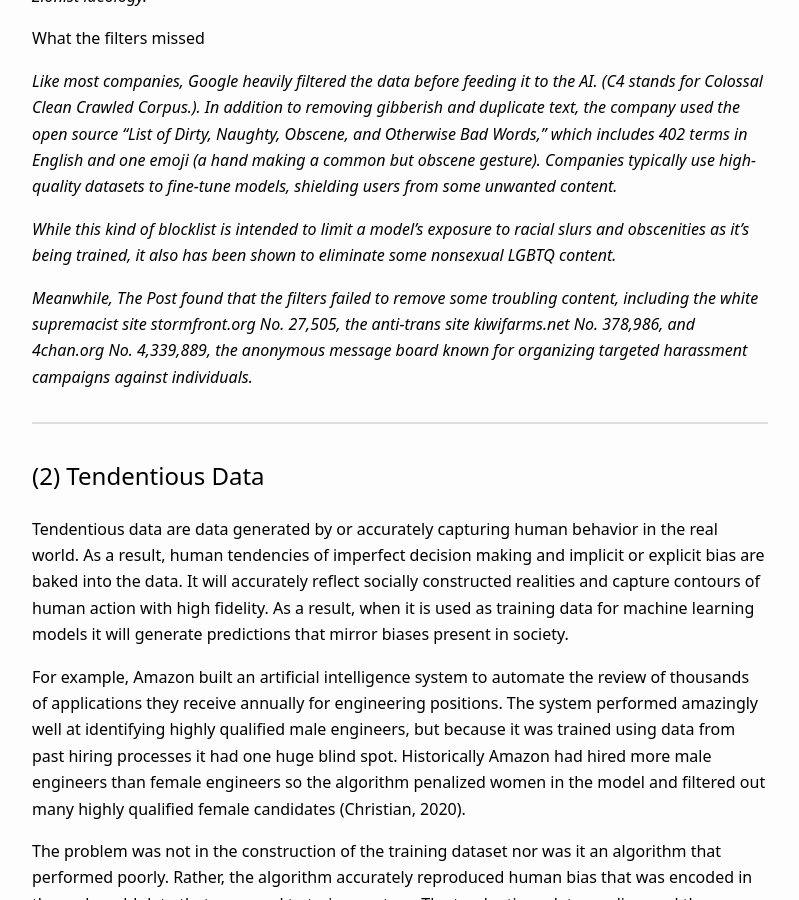
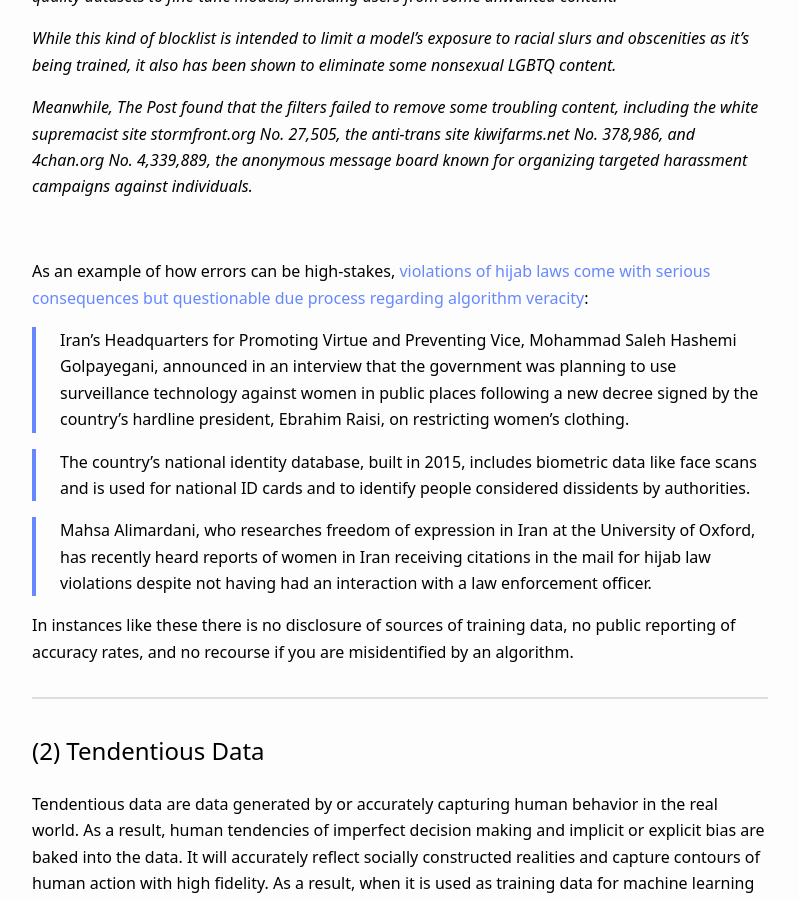
Before and after one commit to lecy/wells-dubois-protocol, a Jekyll site: the page built from index.md, in a window 1280 px wide and 900 px high, scrolled down 4179 px. Shown: the whole window, without its empty margins (240-1039 px from the left). Built offline with Jekyll 4.4.1, drawn with Linux system fonts in a browser that asks for light colours; some of the changed text lies outside the part shown.

Commit message:
Update index.md

```diff
--- a/index.md
+++ b/index.md
@@ -86,6 +82,17 @@ What the filters missed
 
 *Meanwhile, The Post found that the filters failed to remove some troubling content, including the white supremacist site stormfront.org No. 27,505, the anti-trans site kiwifarms.net No. 378,986, and 4chan.org No. 4,339,889, the anonymous message board known for organizing targeted harassment campaigns against individuals.*
 
+<br>
+
+As an example of how errors can be high-stakes, [violations of hijab laws come with serious consequences but questionable due process regarding algorithm veracity](https://www.deseret.com/utah/2023/1/11/23550122/iran-using-facial-recognition-techology-enforce-hijab-law):
+
+> Iran’s Headquarters for Promoting Virtue and Preventing Vice, Mohammad Saleh Hashemi Golpayegani, announced in an interview that the government was planning to use surveillance technology against women in public places following a new decree signed by the country’s hardline president, Ebrahim Raisi, on restricting women’s clothing.
+
+> The country’s national identity database, built in 2015, includes biometric data like face scans and is used for national ID cards and to identify people considered dissidents by authorities.
+
+> Mahsa Alimardani, who researches freedom of expression in Iran at the University of Oxford, has recently heard reports of women in Iran receiving citations in the mail for hijab law violations despite not having had an interaction with a law enforcement officer.
+
+In instances like these there is no disclosure of sources of training data, no public reporting of accuracy rates, and no recourse if you are misidentified by an algorithm.
 
 ------------
 
```
Also changed, not shown: other parts of index.md (+0 -4 lines).
